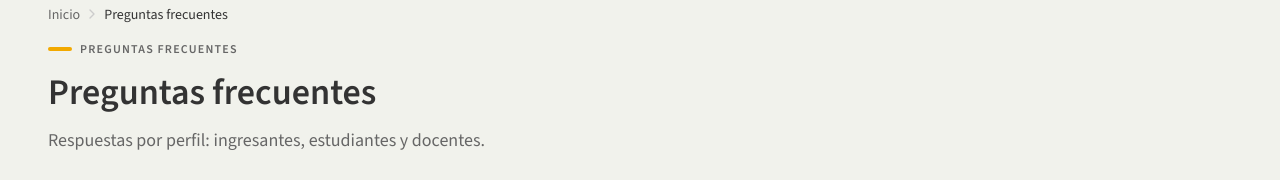
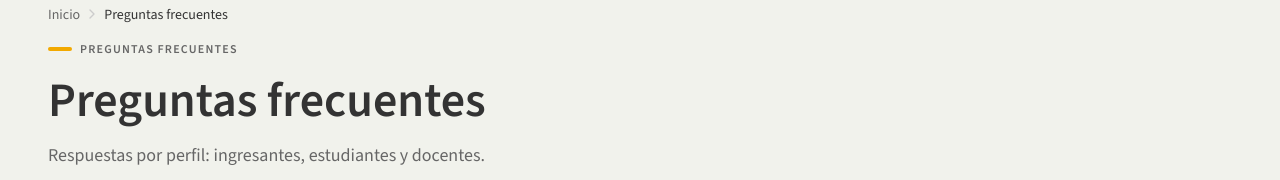
Before and after one commit to 3m1l10j4v13r4qu1n0/web_ifts12_frontend, a React (Vite) app: page /faq in a window 1280 px wide. Shown: the part 183-363 px from the top of the page. Built offline with nearby package versions, Linux system fonts and the light colour scheme; no server answers.

Commit message:
fix(ui): tipografía H1 32 móvil / 48 desktop

```diff
--- a/src/components/layout/EncabezadoPagina.tsx
+++ b/src/components/layout/EncabezadoPagina.tsx
@@ -33,7 +33,9 @@
           </div>
         )}
         {eyebrow !== undefined && <Eyebrow seccion={seccion}>{eyebrow}</Eyebrow>}
-        <h1 className="mt-3 text-4xl font-semibold leading-tight text-texto">{titulo}</h1>
+        <h1 className="mt-3 text-3xl font-semibold leading-tight text-texto md:text-4xl lg:text-5xl">
+          {titulo}
+        </h1>
         {descripcion !== undefined && (
           <p className="mt-3 max-w-2xl text-lg text-texto-suave">{descripcion}</p>
         )}
--- a/src/components/ui/CarruselInstitucional.tsx
+++ b/src/components/ui/CarruselInstitucional.tsx
@@ -54,7 +54,9 @@
     >
       <div className="mx-auto flex min-h-[75vh] max-w-contenido flex-col justify-center px-4 py-20">
         <div className="max-w-3xl">
-          <h1 className="text-3xl font-bold tracking-tight text-white sm:text-4xl">{titulo}</h1>
+          <h1 className="text-3xl font-bold tracking-tight text-white md:text-4xl lg:text-5xl">
+            {titulo}
+          </h1>
           {subtitulo !== undefined && <p className="mt-3 text-lg text-slate-300">{subtitulo}</p>}
         </div>
 
```
